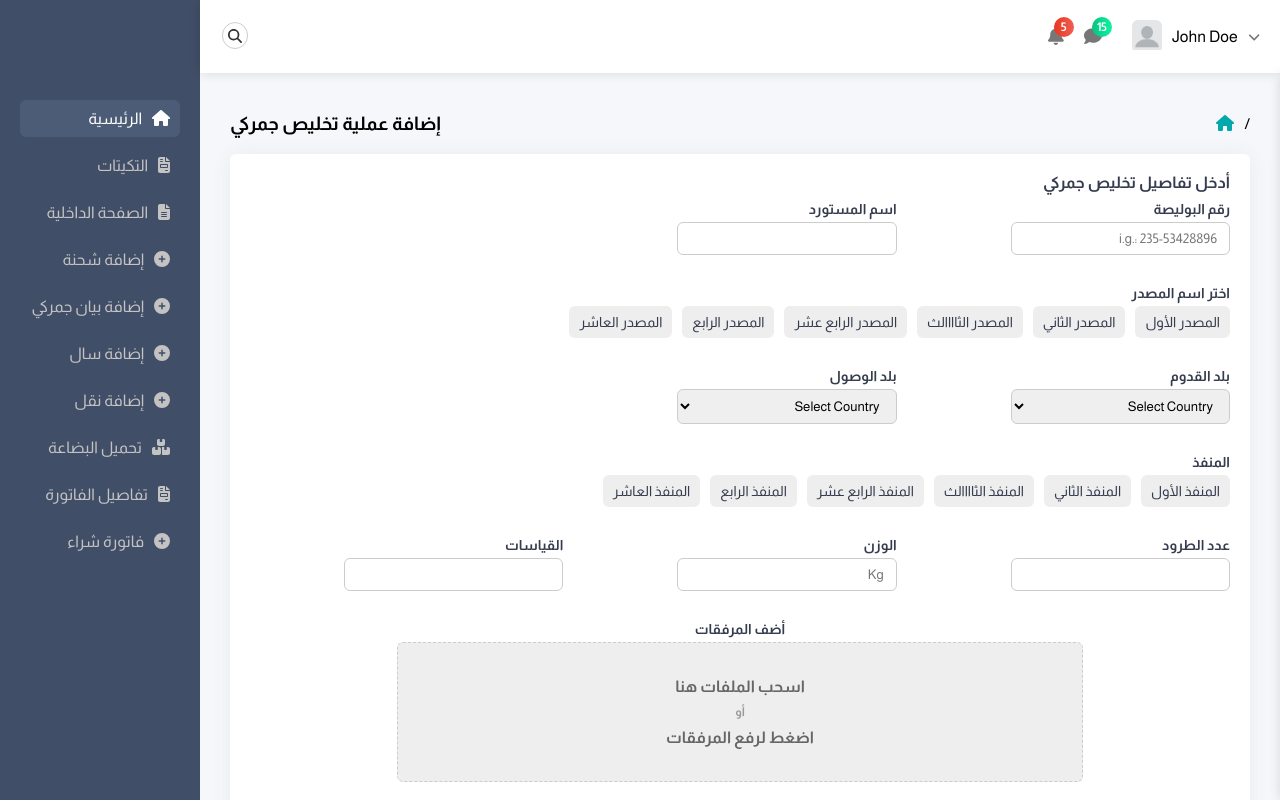
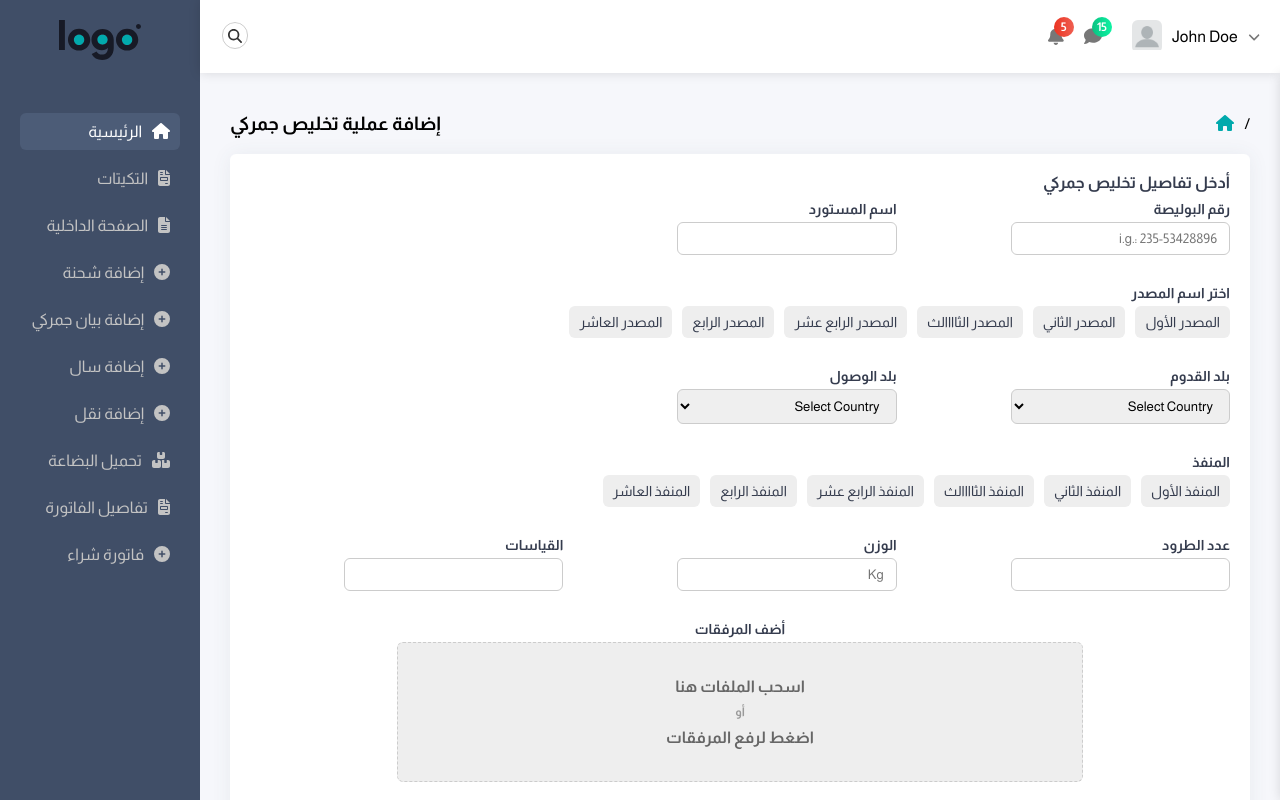
Before and after one commit to MtsmAshraf/adminty-master-react, a React (Create React App) app: page / in a window 1280 px wide. Built offline with nearby package versions, Linux system fonts and the light colour scheme.

Commit message:
added logo to the sidebar

```diff
--- a/src/components/Sideabar/Sideabar.jsx
+++ b/src/components/Sideabar/Sideabar.jsx
@@ -3,12 +3,19 @@ import SidebarLink from './SidebarLink/SidebarLink';
 import styles from './sidebar.module.css';
 import { FontAwesomeIcon } from '@fortawesome/react-fontawesome'
 import { useSelector } from 'react-redux';
+import logo from "../../assets/imgs/logoipsum.svg"
+import { Link } from 'react-router-dom';
 
 const Sidebar = () => {
   const shown = useSelector((state) => state.sideBar.shown);
 
   return (
     <div className={shown ? styles.sidebar + " " + styles.shown : styles.sidebar}>
+      <div className={styles.logo} >
+        <Link to="/">
+          <img src={logo} alt="logo" />
+        </Link>
+      </div>
       <ul>
         <SidebarLink icon={faHouse} linkText={"الرئيسية"} to={"/"}/>
         <SidebarLink icon={faFileInvoice} linkText={"التكيتات"} to={"/invoice-list"}/>
--- a/src/components/Sideabar/sidebar.module.css
+++ b/src/components/Sideabar/sidebar.module.css
@@ -6,9 +6,15 @@
     width: 200px;
     height: 100%;
     z-index: 1;
-    padding: 100px 20px 20px;
+    padding: 20px;
     color: var(--side-text-color);
     transition: var(--main-transition);
+}
+.sidebar .logo{
+    display: flex;
+    align-items: center;
+    justify-content: center;
+    margin-bottom: 50px;
 }
 .sidebar ul{
     display: flex;
```
Also changed, not shown: src/assets/imgs/logoipsum.svg (added).
